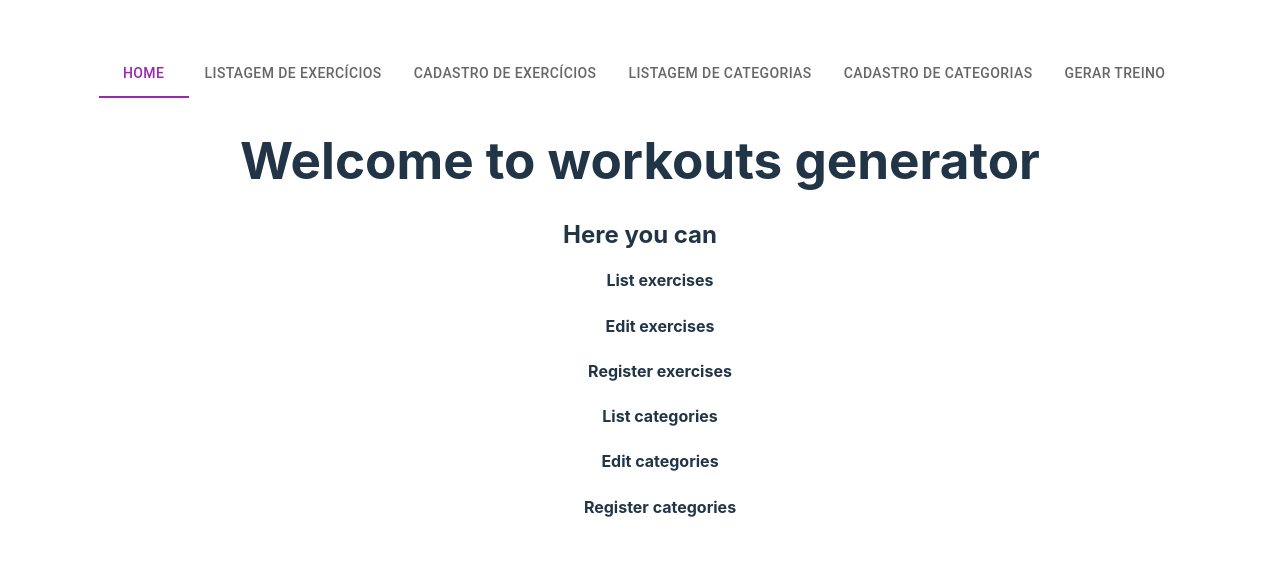
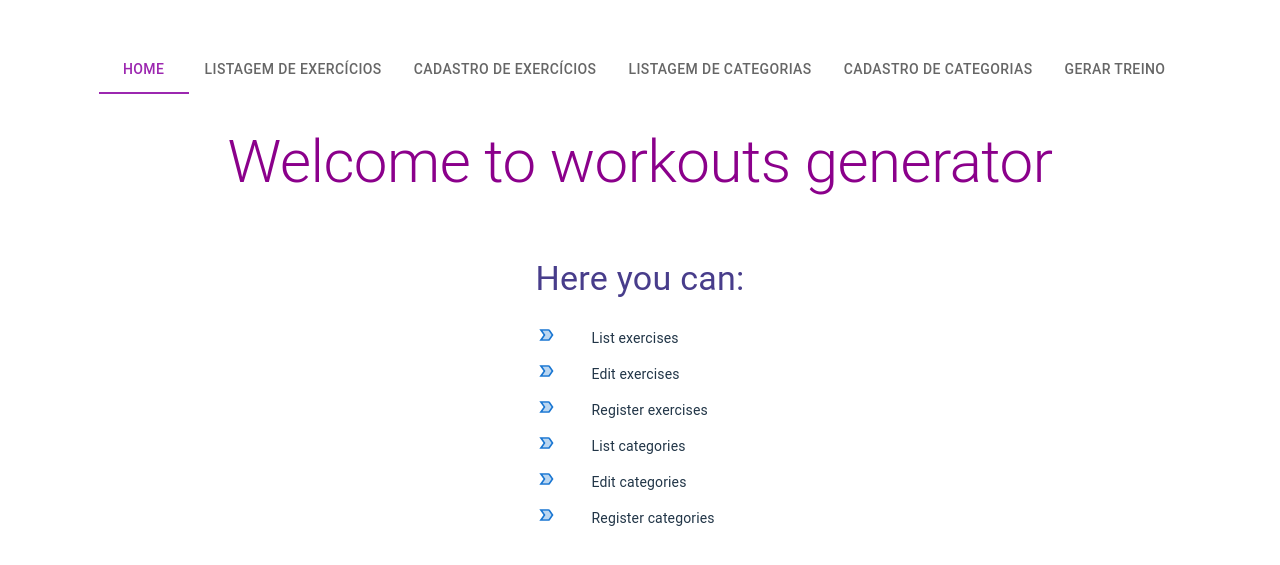
Before and after one commit to KellyBarbosa/gym-workouts, a React (Vite) app: page / in a window 1280 px wide. Shown: the part 105-670 px from the top of the page. Built offline with nearby package versions, Linux system fonts and the light colour scheme.

Commit message:
Atualizada a forma de exibição das listas

```diff
--- a/src/components/Home.tsx
+++ b/src/components/Home.tsx
@@ -1,19 +1,65 @@
+import { LabelImportantTwoTone } from "@mui/icons-material";
+import {
+  Box,
+  Grid,
+  List,
+  ListItem,
+  ListItemAvatar,
+  ListItemText,
+  Typography,
+} from "@mui/material";
+
+const homeList = [
+  "List exercises",
+  "Edit exercises",
+  "Register exercises",
+  "List categories",
+  "Edit categories",
+  "Register categories",
+];
+
 function Home() {
-return (
+  return (
     <div>
-     <h1> Welcome to workouts generator </h1>
-    <h2> Here you can</h2>
-    <ul style={{listStyle: "none"}}>
-        <li><h4>List exercises</h4></li>
-        <li><h4>Edit exercises</h4></li>
-        <li><h4>Register exercises</h4></li>
-        <li><h4>List categories</h4></li>
-        <li><h4>Edit categories</h4></li>
-        <li><h4>Register categories</h4></li>
-    </ul>
+      <Box sx={{ flexGrow: 1 }}>
+        <Grid container>
+          <Grid item md={12}>
+            <Typography
+              sx={{ mt: 4, mb: 2 }}
+              variant="h2"
+              component="div"
+              color="darkmagenta"
+            >
+              Welcome to workouts generator
+            </Typography>
 
+            <Grid container justifyContent="center">
+              <List dense={true}>
+                <ListItem>
+                  <Typography
+                    sx={{ mt: 4, mb: 2 }}
+                    variant="h4"
+                    component="div"
+                    color="darkslateblue"
+                  >
+                    Here you can:
+                  </Typography>
+                </ListItem>
+                {homeList.map((item) => (
+                  <ListItem key={item}>
+                    <ListItemAvatar>
+                      <LabelImportantTwoTone fontSize="small" color="primary" />
+                    </ListItemAvatar>
+                    <ListItemText primary={item} />
+                  </ListItem>
+                ))}
+              </List>
+            </Grid>
+          </Grid>
+        </Grid>
+      </Box>
     </div>
-)
+  );
 }
 
 export default Home;
--- a/src/components/categories/ListCategory.tsx
+++ b/src/components/categories/ListCategory.tsx
@@ -1,7 +1,8 @@
 import { useState, useEffect } from "react";
 
-import DeleteIcon from "@mui/icons-material/Delete";
-import EditIcon from "@mui/icons-material/Edit";
+import DeleteTwoTone from "@mui/icons-material/DeleteTwoTone";
+import EditTwoTone from "@mui/icons-material/EditTwoTone";
+import LabelImportantTwoTone from "@mui/icons-material/LabelImportantTwoTone";
 
 import { ICategory } from "../../services/Structure";
 
@@ -11,6 +12,17 @@ import {
   getAllCategories,
   removeCategory,
 } from "../../services/CategoryService";
+import { Box } from "@mui/system";
+import {
+  Grid,
+  IconButton,
+  List,
+  ListItem,
+  ListItemAvatar,
+  ListItemText,
+  styled,
+  Typography,
+} from "@mui/material";
 
 function ListCategory() {
   const navigate = useNavigate();
@@ -31,26 +43,61 @@ function ListCategory() {
     loadCategories();
   };
 
+  const Demo = styled("div")(({ theme }) => ({
+    backgroundColor: theme.palette.background.paper,
+  }));
+
   return (
     <div>
-      <h2> Tela de listagem de categorias </h2>
-      <ul style={{ listStyle: "none" }}>
-        {categories &&
-          categories.map((category) => (
-            <li key={category.id}>
-              {" "}
-              <h4>
-                {category.name} -----
-                <DeleteIcon
-                  onClick={() => deleteCategory(category.id)}
-                /> -----{" "}
-                <EditIcon
-                  onClick={() => navigate("/editCategory", { state: category })}
-                />
-              </h4>
-            </li>
-          ))}
-      </ul>
+      {/* <h2> Tela de listagem de categorias </h2> */}
+        <Box sx={{ flexGrow: 1 }}>
+          <Grid container justifyContent="center">
+            <Grid item md={3}  >
+              <Typography sx={{ mt: 4, mb: 2 }} variant="h6" component="div"  color="darkmagenta">
+                Categorias cadastradas
+              </Typography>
+             {/*  <Demo> */}
+                <List dense={true}>
+                  {categories &&
+                    categories.map((category) => (
+                      <ListItem
+                        key={category.id}
+                        secondaryAction={
+                          <>
+                            <IconButton edge="end" aria-label="delete">
+                              <DeleteTwoTone
+                                fontSize="small"
+                                color="primary"
+                                onClick={() => deleteCategory(category.id)}
+                              />
+                            </IconButton>
+
+                            <IconButton edge="end" aria-label="edit">
+                              <EditTwoTone
+                                fontSize="small"
+                                color="primary"
+                                onClick={() =>
+                                  navigate("/editCategory", { state: category })
+                                }
+                              />
+                            </IconButton>
+                          </>
+                        }
+                      >
+                        <ListItemAvatar>
+                          <LabelImportantTwoTone
+                            fontSize="small"
+                            color="primary"
+                          />
+                        </ListItemAvatar>
+                        <ListItemText primary={category.name} />
+                      </ListItem>
+                    ))}
+                </List>
+              {/* </Demo> */}
+            </Grid>
+          </Grid>
+        </Box>
     </div>
   );
 }
--- a/src/components/exercises/ListExercise.tsx
+++ b/src/components/exercises/ListExercise.tsx
@@ -6,6 +6,19 @@ import MenuItem from "@mui/material/MenuItem";
 import FormControl from "@mui/material/FormControl";
 import DeleteIcon from "@mui/icons-material/Delete";
 import EditIcon from "@mui/icons-material/Edit";
+import { Box } from "@mui/system";
+import {
+  Grid,
+  IconButton,
+  List,
+  ListItem,
+  ListItemAvatar,
+  ListItemText,
+  Typography,
+} from "@mui/material";
+import DeleteTwoTone from "@mui/icons-material/DeleteTwoTone";
+import EditTwoTone from "@mui/icons-material/EditTwoTone";
+import LabelImportantTwoTone from "@mui/icons-material/LabelImportantTwoTone";
 
 import { useNavigate } from "react-router-dom";
 
@@ -61,7 +74,6 @@ function ListExercise() {
   const deleteExercise = (idExercise: number) => {
     setLoading(true);
     removeExercise(idExercise).then(() => loadExercises());
-    //loadExercises();
   };
 
   useMemo(() => {
@@ -95,7 +107,7 @@ function ListExercise() {
       ) : loading ? (
         <h2>Carregando...</h2>
       ) : exercisesFiltered && exercisesFiltered?.length > 0 ? (
-        <ul style={{ listStyle: "none" }}>
+        /*  <ul style={{ listStyle: "none" }}>
           {exercisesFiltered.map((ef) => (
             <li key={ef.id}>
               <h4>
@@ -111,7 +123,57 @@ function ListExercise() {
               </h4>
             </li>
           ))}
-        </ul>
+        </ul> */
+        <Box sx={{ flexGrow: 1 }}>
+          <Grid container justifyContent="center">
+            <Grid item md={4}>
+              {/*  <Typography sx={{ mt: 4, mb: 2 }} variant="h6" component="div"  color="darkmagenta">
+              Exercícios cadastrados por categoria
+            </Typography>
+            <Demo> */}
+              <List dense={true}>
+                {exercisesFiltered &&
+                  exercisesFiltered.map((ef) => (
+                    <ListItem
+                      key={ef.id}
+                      secondaryAction={
+                        <>
+                          <IconButton edge="end" aria-label="delete">
+                            <DeleteTwoTone
+                              fontSize="small"
+                              color="primary"
+                              onClick={() => deleteExercise(ef.id)}
+                            />
+                          </IconButton>
+
+                          <IconButton edge="end" aria-label="edit">
+                            <EditTwoTone
+                              fontSize="small"
+                              color="primary"
+                              onClick={() =>
+                                navigate("/editExercise", {
+                                  state: { exercise: ef, idCategory: option },
+                                })
+                              }
+                            />
+                          </IconButton>
+                        </>
+                      }
+                    >
+                      <ListItemAvatar>
+                        <LabelImportantTwoTone
+                          fontSize="small"
+                          color="primary"
+                        />
+                      </ListItemAvatar>
+                      <ListItemText primary={ef.name} />
+                    </ListItem>
+                  ))}
+              </List>
+              {/* </Demo> */}
+            </Grid>
+          </Grid>
+        </Box>
       ) : (
         <h2>Não há exercícios desta categoria cadastrados no momento!</h2>
       )}
```
